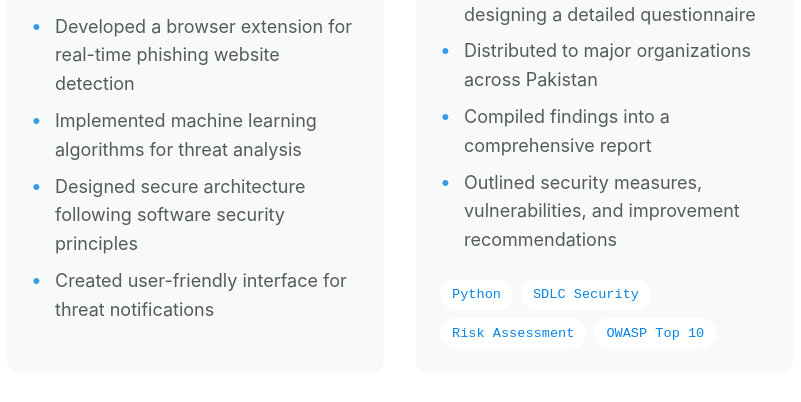
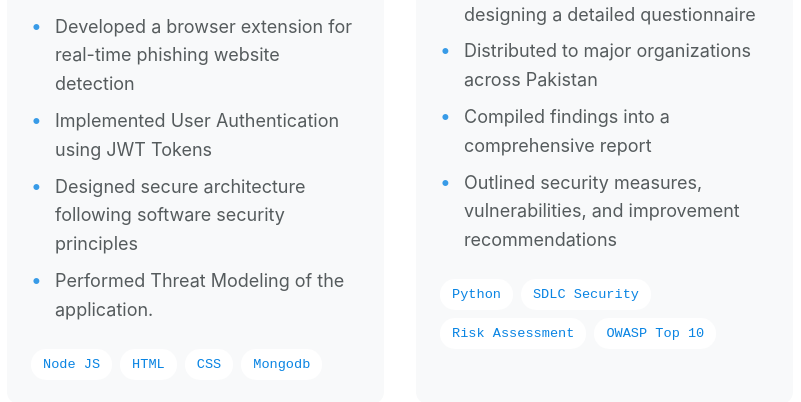
Before and after one commit to ShameerAwais/ShameerAwais.github.io, a plain HTML site: page index.html in a window 1280 px wide. Shown: the part 2756-3158 px from the top of the page, without its empty margins (240-1041 px from the left). Drawn offline with Linux system fonts and the light colour scheme.

Commit message:
Update Experiences

```diff
--- a/index.html
+++ b/index.html
@@ -122,12 +122,15 @@
                         </div>
                         <ul class="project-description">
                             <li>Developed a browser extension for real-time phishing website detection</li>
-                            <li>Implemented machine learning algorithms for threat analysis</li>
+                            <li>Implemented User Authentication using JWT Tokens</li>
                             <li>Designed secure architecture following software security principles</li>
-                            <li>Created user-friendly interface for threat notifications</li>
+                            <li>Performed Threat Modeling of the application.</li>
                         </ul>
                         <div class="project-tech">
-                            <!-- Project tech will be added later -->
+                            <span class="tech-tag">Node JS</span>
+                            <span class="tech-tag">HTML</span>
+                            <span class="tech-tag">CSS</span>
+                            <span class="tech-tag">Mongodb</span>
                         </div>
                     </div>
                 </div>
```
